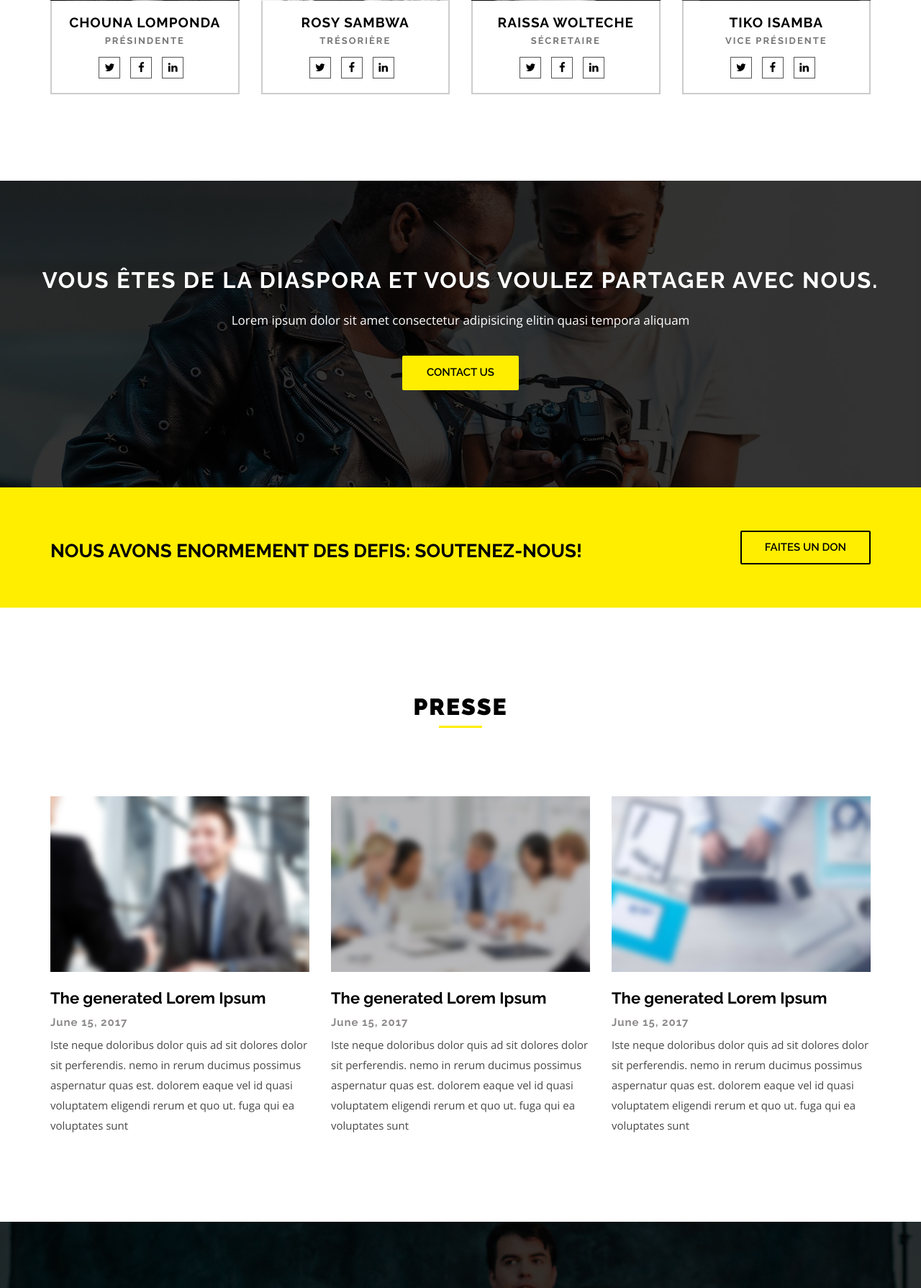
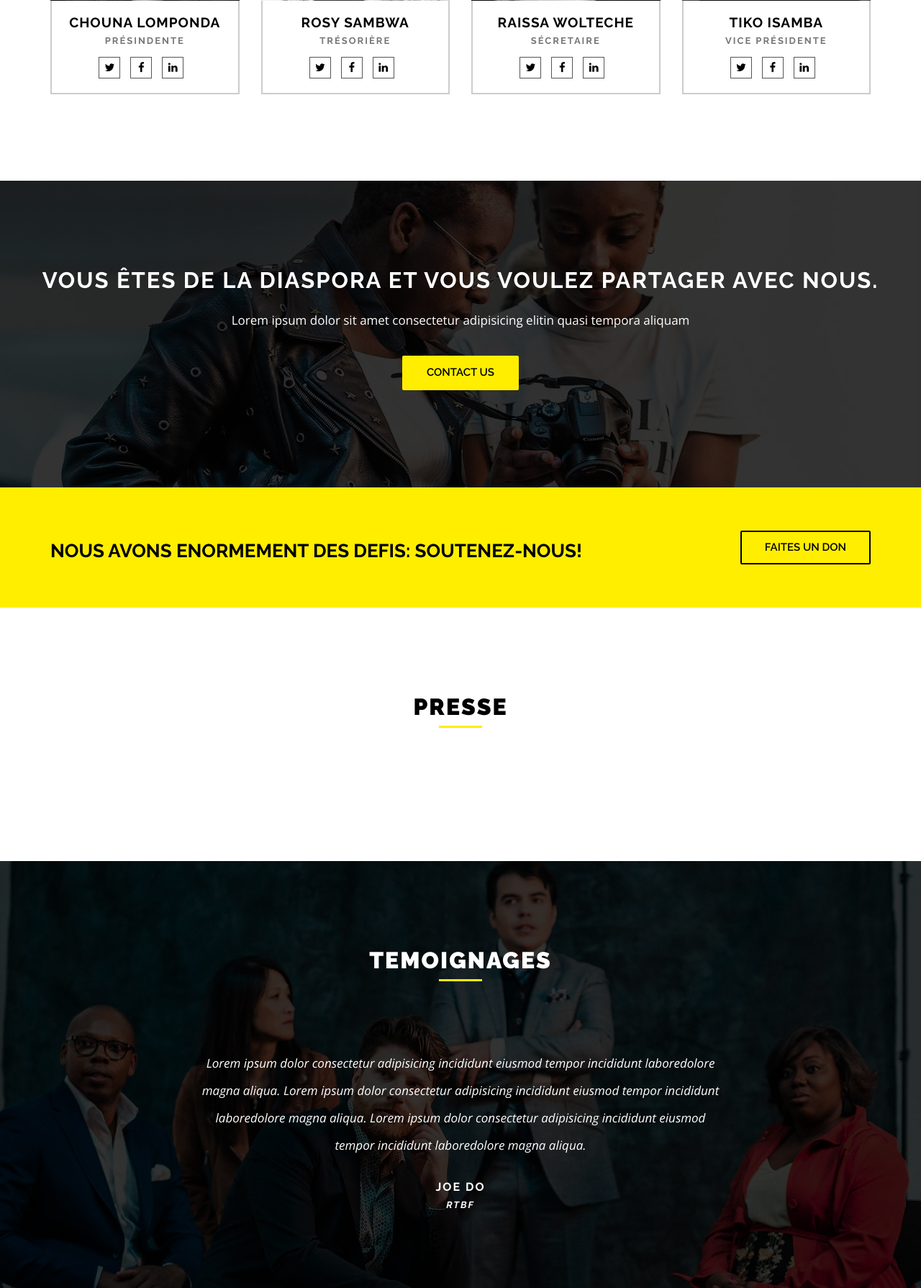
Before and after one commit to sallartiste/story, a PHP site: page / in a window 1280 px wide. Shown: the part 4429-6218 px from the top of the page at 72% size. Run offline with PHP 8.4, Linux system fonts and the light colour scheme; some libraries are stand-ins or nearby versions.

Commit message:
update index et css

```diff
--- a/css/style.css
+++ b/css/style.css
@@ -266,17 +266,17 @@ label {
 	bottom:30px;
 	right:15px;
 	display:none;
-	background:rgba(0, 199, 177, .8);
+	background:rgba(255, 238, 0, .8);
 	text-align: center;
 }
 .scrollup i {
-	color:#fff;
+	color:#000;
 	font-size:15px;
 	display:block;
 	line-height:33px;
 }
 .scrollup:hover {
-	background:rgba(0, 199, 177, .9);
+	background:rgba(255, 238, 0, .9);
 }
 /*-----------------------------------------------------------------*/
 /* Navigation
@@ -442,6 +442,11 @@ section .container {
 .section-heading.white h2 {
 	color:#FFF;
 }
+
+#clients .section-heading.white h2 {
+	color:#000;
+}
+
 .section-heading {
 	margin: 0px 0px 70px;
 }
--- a/index.html
+++ b/index.html
@@ -292,48 +293,6 @@
                                        <!-- Start Tab content 2-->
 										<div class="tab-pane" id="tab-content-2">
 
-                                            <div class="col-md-4">
-                                                 <div class="tab2-services-box">
-                                                     <div class="media">
-                                                         <img src="images/services1.jpg"  alt="services"/>
-                                                     </div>
-
-                                                     <div class="services-info">
-                                                         <h3>Our History</h3>
-                                                         <p>It is a long established fact that a reader will be distracted by the readable content of a page when looking at its layout. The point of using Lorem Ipsum is that it has a more-or-less normal.</p>
-                                                     </div>
-
-                                                 </div>
-                                            </div>
-
-                                           <div class="col-md-4">
-                                                 <div class="tab2-services-box">
-                                                     <div class="media">
-                                                         <img src="images/services2.jpg"  alt="services"/>
-                                                     </div>
-
-                                                     <div class="services-info">
-                                                         <h3>What We Do</h3>
-                                                         <p>It is a long established fact that a reader will be distracted by the readable content of a page when looking at its layout. The point of using Lorem Ipsum is that it has a more-or-less normal.</p>
-                                                     </div>
-
-                                                 </div>
-                                            </div>
-
-                                            <div class="col-md-4">
-                                                 <div class="tab2-services-box">
-                                                     <div class="media">
-                                                         <img src="images/services3.jpg"  alt="services"/>
-                                                     </div>
-
-                                                     <div class="services-info">
-                                                         <h3>Our Mission</h3>
-                                                         <p>It is a long established fact that a reader will be distracted by the readable content of a page when looking at its layout. The point of using Lorem Ipsum is that it has a more-or-less normal.</p>
-                                                     </div>
-
-                                                 </div>
-                                            </div>
-
 										</div>
 
 
@@ -344,72 +303,20 @@
                                             <!--Start Features Left-->
                                             <div class="col-md-4">
                                                 <div class="features-left m-bt-30">
-                                                        <!--Features Item #1-->
-                                                        <div class="features-item">
-                                                            <div class="features-icon"> <i class="fa fa-pagelines"></i> </div>
-                                                            <div class="features-info">
-                                                               <h3>Multipurpose Theme</h3>
-                                                               <p>Lorem Ipsum is simply dummy text of the printing and typesetting industry Lorem Ipsum.</p>
-                                                            </div>
-                                                        </div>
 
-                                                        <!--Features Item #2-->
-                                                        <div class="features-item">
-                                                            <div class="features-icon"> <i class="fa fa-trophy"></i> </div>
-                                                            <div class="features-info">
-                                                               <h3>Creative Design</h3>
-                                                               <p>Lorem Ipsum is simply dummy text of the printing and typesetting industry Lorem Ipsum.</p>
-                                                            </div>
-                                                        </div>
-
-                                                        <!--Features Item #3-->
-                                                        <div class="features-item">
-                                                            <div class="features-icon"> <i class="fa fa-tag"></i> </div>
-                                                            <div class="features-info">
-                                                               <h3>Awesome Theme</h3>
-                                                               <p>Lorem Ipsum is simply dummy text of the printing and typesetting industry Lorem Ipsum.</p>
-                                                            </div>
-                                                        </div>
-
-                                                    </div>
-                                                 </div>
+                                                </div>
+                                           </div>
                                            <!--End Features Left-->
 
                                            <!--Start Features Image-->
                                            <div class="col-md-4 hidden-xs m-bt-30">
-                                                <img src="images/device.png" alt="Features Image" />
+
                                            </div>
                                            <!--End Features Image-->
 
                                            <!--Start Features Right-->
                                            <div class="col-md-4">
                                                <div class="features-right m-bt-30">
-                                                 <!--Features Item #1-->
-                                                <div class="features-item">
-                                                    <div class="features-icon"> <i class="fa fa-eyedropper"></i> </div>
-                                                    <div class="features-info">
-                                                       <h3>Pourquoi nous Soutenir ?</h3>
-                                                       <p>Lorem Ipsum is simply dummy text of the printing and typesetting industry Lorem Ipsum.</p>
-                                                    </div>
-                                                </div>
-
-                                                <!--Features Item #2-->
-                                                <div class="features-item">
-                                                    <div class="features-icon"> <i class="fa fa-search-plus"></i> </div>
-                                                    <div class="features-info">
-                                                       <h3>App Development</h3>
-                                                       <p>Lorem Ipsum is simply dummy text of the printing and typesetting industry Lorem Ipsum.</p>
-                                                    </div>
-                                                </div>
-
-                                                <!--Features Item #3-->
-                                                <div class="features-item">
-                                                    <div class="features-icon"> <i class="fa fa-send-o"></i> </div>
-                                                    <div class="features-info">
-                                                       <h3>HTML5 & CSS3</h3>
-                                                       <p>Lorem Ipsum is simply dummy text of the printing and typesetting industry Lorem Ipsum.</p>
-                                                    </div>
-                                                </div>
 
                                                </div>
                                            </div>
@@ -704,46 +611,6 @@
                          <h2>Presse</h2>
                        </div>
                  </div>
-
-                  <div class="col-md-4">
-                      <div class="blog-item">
-                          <div class="blog-media">
-                             <a href="#"><img src="images/blog-img1.jpg" alt="" /></a>
-                          </div>
-                          <div class="blog-info">
-                              <h3><a href="#">The generated Lorem Ipsum</a></h3>
-                              <span class="post-date">June 15, 2017</span>
-                              <p>Iste neque doloribus dolor quis ad sit dolores dolor sit perferendis. nemo in rerum ducimus possimus aspernatur quas est. dolorem eaque vel id quasi voluptatem eligendi rerum et quo ut. fuga qui ea voluptates sunt </p>
-                          </div>
-                      </div>
-                  </div> <!--/.col-md-4-->
-
-                  <div class="col-md-4">
-                      <div class="blog-item">
-                          <div class="blog-media">
-                             <a href="#"><img src="images/blog-img2.jpg" alt="" /></a>
-                          </div>
-                          <div class="blog-info">
-                             <h3><a href="#">The generated Lorem Ipsum</a></h3>
-                              <span class="post-date">June 15, 2017</span>
-                              <p>Iste neque doloribus dolor quis ad sit dolores dolor sit perferendis. nemo in rerum ducimus possimus aspernatur quas est. dolorem eaque vel id quasi voluptatem eligendi rerum et quo ut. fuga qui ea voluptates sunt </p>
-                          </div>
-                      </div>
-                  </div> <!--/.col-md-4-->
-
-                  <div class="col-md-4">
-                      <div class="blog-item">
-                          <div class="blog-media">
-                             <a href="#"><img src="images/blog-img3.jpg" alt="" /></a>
-                          </div>
-                          <div class="blog-info">
-                             <h3><a href="#">The generated Lorem Ipsum</a></h3>
-                              <span class="post-date">June 15, 2017</span>
-                              <p>Iste neque doloribus dolor quis ad sit dolores dolor sit perferendis. nemo in rerum ducimus possimus aspernatur quas est. dolorem eaque vel id quasi voluptatem eligendi rerum et quo ut. fuga qui ea voluptates sunt </p>
-                          </div>
-                      </div>
-                  </div> <!--/.col-md-4-->
-
               </div>
           </div>
      </section>
@@ -786,6 +653,7 @@
       <section id="clients">
            <div class="container">
                <div class="row">
+                 <div class="section-heading white text-center">  <h2>Nos partenaires</h2>  </div>
                    <div class="clients-carousel owl-carousel owl-theme">
 
                        <!-- Clients Logo Item-->
```
Also changed, not shown: other parts of index.html (+33 -23 lines).
